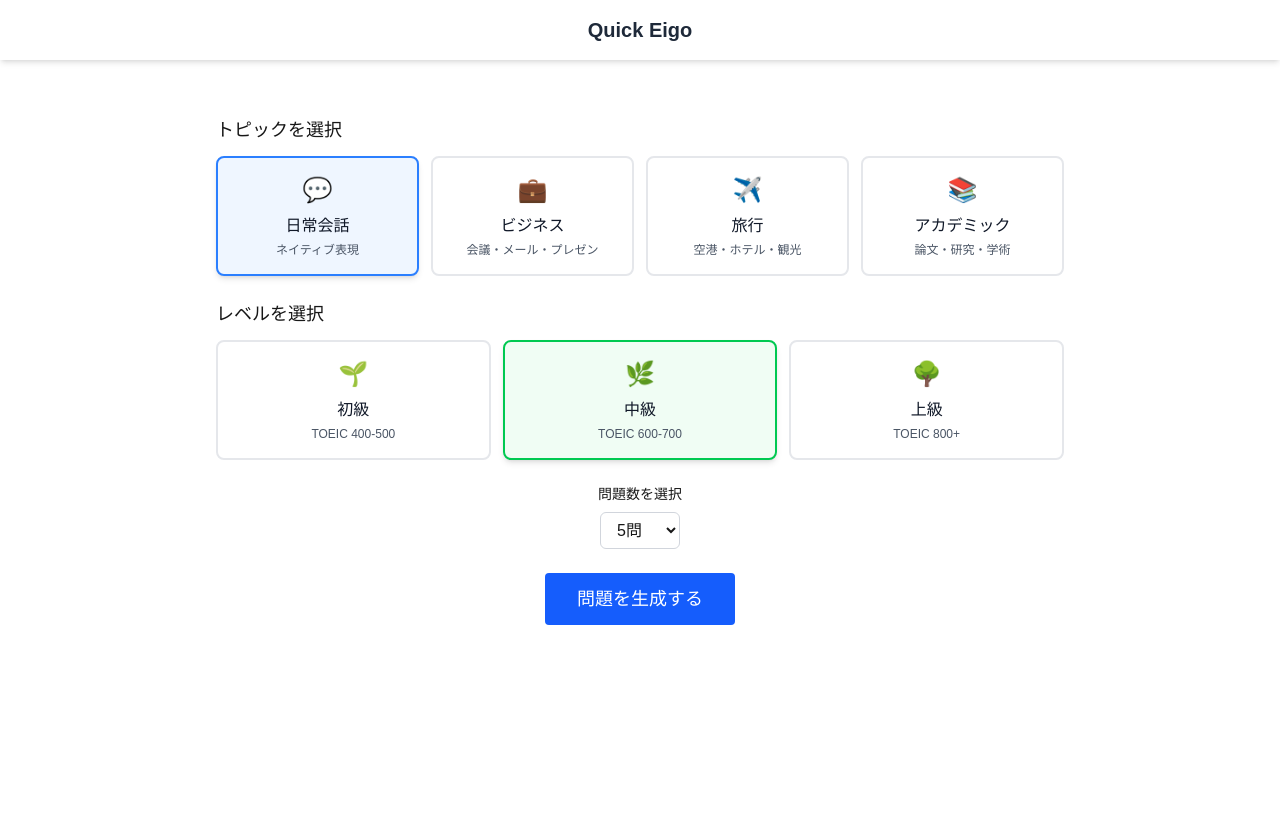
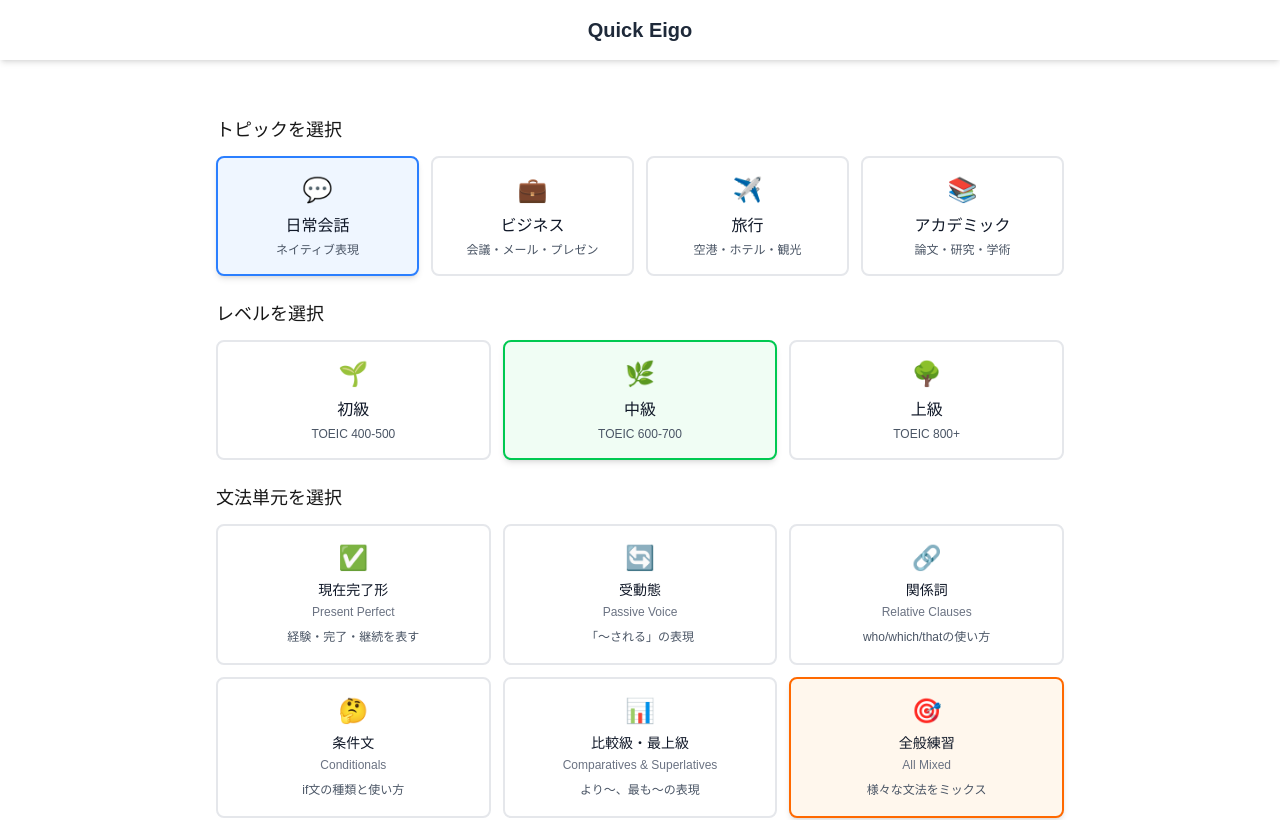
Before and after one commit to Yuji5117/quick-eigo, a Next.js app: page / in a window 1280 px wide. Shown: the top 820 px of the page. Built offline with nearby package versions, Linux system fonts and the light colour scheme.

Commit message:
feat: integrate selectedGrammarUnit into ExercisePlayer and QuestionGenerator components

```diff
--- a/src/components/ExercisePlayer.tsx
+++ b/src/components/ExercisePlayer.tsx
@@ -18,6 +18,8 @@ export const ExercisePlayer = () => {
     setSelectedTopic,
     selectedLevel,
     setSelectedLevel,
+    selectedGrammarUnit,
+    setSelectedGrammarUnit,
     isCompleted,
     loadingQuestions,
     loadingFeedback,
@@ -38,9 +40,11 @@ export const ExercisePlayer = () => {
         questionCount={questionCount}
         selectedTopic={selectedTopic}
         selectedLevel={selectedLevel}
+        selectedGrammarUnit={selectedGrammarUnit}
         onQuestionCountChange={setQuestionCount}
         onTopicChange={setSelectedTopic}
         onLevelChange={setSelectedLevel}
+        onGrammarUnitChange={setSelectedGrammarUnit}
         onGenerate={generateQuestions}
       />
     )
--- a/src/components/QuestionGenerator.tsx
+++ b/src/components/QuestionGenerator.tsx
@@ -1,17 +1,34 @@
-import { Button, Spinner, QuestionCountSelector, TopicSelector, LevelSelector } from '@/components'
+import {
+  Button,
+  Spinner,
+  QuestionCountSelector,
+  TopicSelector,
+  LevelSelector,
+  GrammarUnitSelector,
+} from '@/components'
 import { TOPICS, LEVELS } from '@/constants/exerciseOptions'
 
 type Topic = (typeof TOPICS)[number]
 type Level = (typeof LEVELS)[number]
+type GrammarUnit = {
+  id: string
+  name: string
+  englishName: string
+  emoji: string
+  description: string
+  value: string
+}
 
 type Props = {
   loading: boolean
   questionCount: number
   selectedTopic: Topic
   selectedLevel: Level
+  selectedGrammarUnit: GrammarUnit
   onQuestionCountChange: (count: number) => void
   onTopicChange: (topic: Topic) => void
   onLevelChange: (level: Level) => void
+  onGrammarUnitChange: (unit: GrammarUnit) => void
   onGenerate: () => void
 }
 
@@ -20,15 +37,22 @@ export const QuestionGenerator = ({
   questionCount,
   selectedTopic,
   selectedLevel,
+  selectedGrammarUnit,
   onQuestionCountChange,
   onTopicChange,
   onLevelChange,
+  onGrammarUnitChange,
   onGenerate,
 }: Props) => {
   return (
     <div className="mx-auto max-w-4xl p-6">
       <TopicSelector selectedTopic={selectedTopic} onTopicChange={onTopicChange} />
       <LevelSelector selectedLevel={selectedLevel} onLevelChange={onLevelChange} />
+      <GrammarUnitSelector
+        selectedLevel={selectedLevel}
+        selectedGrammarUnit={selectedGrammarUnit}
+        onGrammarUnitChange={onGrammarUnitChange}
+      />
       <QuestionCountSelector value={questionCount} onChange={onQuestionCountChange} />
       <div className="mt-6 flex justify-center">
         {loading ? (
```
